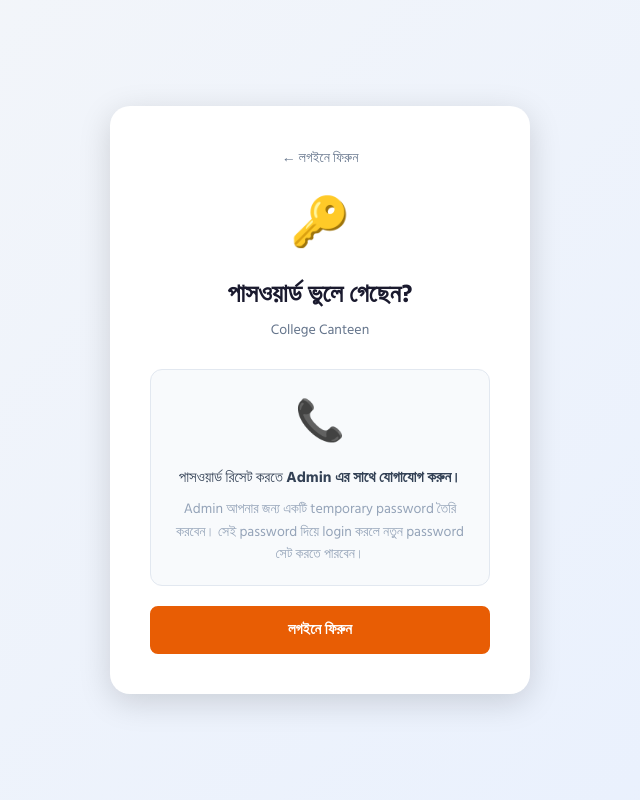
After one commit to mdsakib-hossen/college-canteen, a Flask app: page /auth/forgot-password in a window 1280 px wide. The commit adds this page. Shown: the whole page, without its empty margins (320-960 px from the left). Run offline with Flask 3, Linux system fonts and the light colour scheme; some libraries are stand-ins or nearby versions.

Commit message:
Add: forgot password + admin reset password + forced password change

```diff
--- a/models.py
+++ b/models.py
@@ -37,6 +37,7 @@ class Student(UserMixin, db.Model):
     password_hash = db.Column(db.String(256), nullable=False)
     is_blocked = db.Column(db.Boolean, default=False)
     warning_count = db.Column(db.Integer, default=0)
+    must_change_password = db.Column(db.Boolean, default=False)  # force password change after reset
     created_at = db.Column(db.DateTime, default=bd_now)
 
     orders = db.relationship('Order', backref='student', lazy='dynamic')
--- a/routes/auth.py
+++ b/routes/auth.py
@@ -42,6 +42,9 @@ def login():
                 flash('আপনার একাউন্ট ব্লক করা হয়েছে। ক্যান্টিন অফিসে যোগাযোগ করুন।', 'danger')
                 return redirect(url_for('auth.login'))
             login_user(student, remember=False)
+            # Force password change if temp password was set
+            if student.must_change_password:
+                return redirect(url_for('auth.change_password_forced'))
             next_page = request.args.get('next')
             return redirect(next_page or url_for('student.dashboard'))
         else:
@@ -178,6 +181,45 @@ def logout():
     return redirect(url_for('main.index'))
 
 
+@auth_bp.route('/forgot-password')
+def forgot_password():
+    settings = {'college_name': get_setting('college_name'), 'canteen_name': get_setting('canteen_name')}
+    return render_template('auth/forgot_password.html', settings=settings)
+
+
+@auth_bp.route('/change-password-forced', methods=['GET', 'POST'])
+@login_required
+def change_password_forced():
+    student = current_user._get_current_object()
+    if not isinstance(student, Student):
+        return redirect(url_for('main.index'))
+
+    if not student.must_change_password:
+        return redirect(url_for('student.dashboard'))
+
+    if request.method == 'POST':
+        new_pw = request.form.get('new_password', '')
+        confirm_pw = request.form.get('confirm_password', '')
+
+        if new_pw != confirm_pw:
+            flash('পাসওয়ার্ড মিলছে না।', 'danger')
+        else:
+            valid, msg = validate_password(new_pw)
+            if not valid:
+                flash(msg, 'danger')
+            else:
+                student.set_password(new_pw)
+                student.must_change_password = False
+                db.session.commit()
+                flash('পাসওয়ার্ড পরিবর্তন হয়েছে! এখন লগইন করুন।', 'success')
+                from flask_login import logout_user
+                logout_user()
+                return redirect(url_for('auth.login'))
+
+    settings = {'college_name': get_setting('college_name'), 'canteen_name': get_setting('canteen_name')}
+    return render_template('auth/change_password_forced.html', settings=settings)
+
+
 # Admin login (hidden URL)
 @auth_bp.route('/canteen-admin-login', methods=['GET', 'POST'])
 @limiter.limit("5 per minute")
--- a/static/css/style.css
+++ b/static/css/style.css
@@ -622,3 +622,10 @@ input, select, textarea, button { font-family: inherit; font-size: inherit; }
   /* Token huge on tiny screen */
   .token-num-lg { font-size: 2.8rem; }
 }
+
+/* ═══════════════════════════════════════
+   FORGOT PASSWORD
+═══════════════════════════════════════ */
+.forgot-info { background: var(--gray-50); border-radius: var(--radius); padding: 20px; text-align: center; border: 1px solid var(--gray-200); }
+.forgot-icon { font-size: 40px; margin-bottom: 12px; }
+.forgot-info p { font-size: 15px; color: var(--gray-700); }
--- a/templates/admin/students.html
+++ b/templates/admin/students.html
@@ -74,6 +74,11 @@
         </td>
         <td style="display:flex;gap:6px;flex-wrap:wrap">
           {% if student %}
+            <form method="POST" action="{{ url_for('admin.reset_student_password', student_id=student.id) }}"
+                  onsubmit="return confirm('{{ student.name }} এর পাসওয়ার্ড রিসেট করবেন?')" style="display:inline">
+              <input type="hidden" name="csrf_token" value="{{ csrf_token() }}" />
+              <button type="submit" class="btn btn-sm btn-warning">🔑 Reset</button>
+            </form>
             <form method="POST" action="{{ url_for('admin.toggle_block', student_id=student.id) }}"
                   onsubmit="return confirm('নিশ্চিত?')" style="display:inline">
               <input type="hidden" name="csrf_token" value="{{ csrf_token() }}" />
--- /dev/null
+++ b/templates/auth/forgot_password.html
@@ -0,0 +1,28 @@
+{% extends 'base.html' %}
+{% block title %}পাসওয়ার্ড ভুলে গেছেন{% endblock %}
+
+{% block body %}
+<div class="auth-page">
+  <div class="auth-card">
+    <div class="auth-header">
+      <a href="{{ url_for('auth.login') }}" class="auth-back">← লগইনে ফিরুন</a>
+      <div class="auth-logo">🔑</div>
+      <h1>পাসওয়ার্ড ভুলে গেছেন?</h1>
+      <p>{{ settings.canteen_name }}</p>
+    </div>
+
+    <div class="forgot-info">
+      <div class="forgot-icon">📞</div>
+      <p>পাসওয়ার্ড রিসেট করতে <strong>Admin এর সাথে যোগাযোগ করুন।</strong></p>
+      <p class="text-muted" style="margin-top:8px;font-size:14px">
+        Admin আপনার জন্য একটি temporary password তৈরি করবেন।
+        সেই password দিয়ে login করলে নতুন password সেট করতে পারবেন।
+      </p>
+    </div>
+
+    <a href="{{ url_for('auth.login') }}" class="btn btn-primary btn-block" style="margin-top:20px">
+      লগইনে ফিরুন
+    </a>
+  </div>
+</div>
+{% endblock %}
--- a/templates/auth/login.html
+++ b/templates/auth/login.html
@@ -34,6 +34,7 @@
 
     <div class="auth-footer-links">
       <p>একাউন্ট নেই? <a href="{{ url_for('auth.register') }}">রেজিস্ট্রেশন করুন</a></p>
+      <p style="margin-top:6px"><a href="{{ url_for('auth.forgot_password') }}" style="color:var(--gray-400);font-size:13px">পাসওয়ার্ড ভুলে গেছেন?</a></p>
     </div>
   </div>
 </div>
```
Also changed, not shown: routes/admin.py (+15 -2 lines), templates/auth/change_password_forced.html (added, +46 -0 lines).
